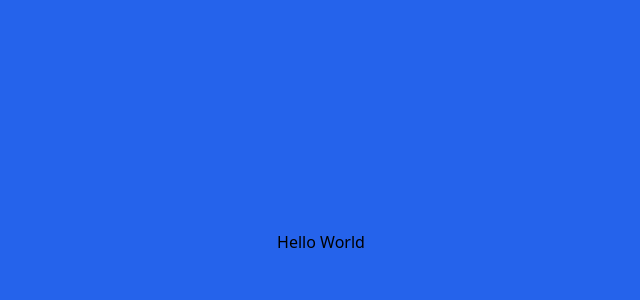
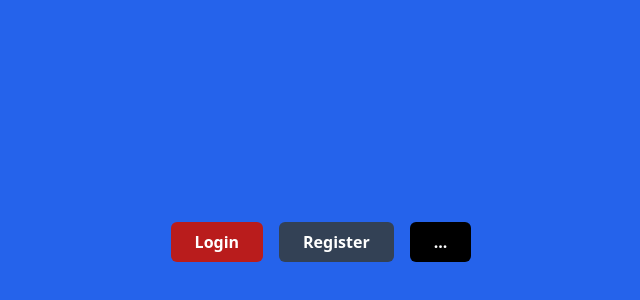
Before and after one commit to BrianFaviansa/my-react-app, a React (Vite) app: page / in a window 1280 px wide. Shown: the part 158-458 px from the top of the page, without its empty margins (319-959 px from the left). Built offline with nearby package versions, Linux system fonts and the light colour scheme.

Commit message:
feat: prepare for atomic design

```diff
--- a/src/App.jsx
+++ b/src/App.jsx
@@ -1,7 +1,15 @@
+import React from "react";
+import Button from "./components/Elements/Button";
+
+
 function App() {
   return (
     <div className="flex justify-center bg-blue-600 min-h-screen items-center">
-      <div>Hello World</div>
+      <div className="flex gap-x-4">
+        <Button variant="bg-red-700">Login</Button>
+        <Button variant="bg-slate-700">Register</Button>
+        <Button></Button>
+      </div>
     </div>
   );
 }
--- /dev/null
+++ b/src/components/Elements/Button/index.jsx
@@ -0,0 +1,13 @@
+const Button = (props) => {
+  const { children = "...", variant = "bg-black" } = props;
+  return (
+    <button
+      className={`h-10 px-6 font-semibold rounded-md ${variant} text-white`}
+      type="submit"
+    >
+      {children}
+    </button>
+  );
+};
+
+export default Button;
```
